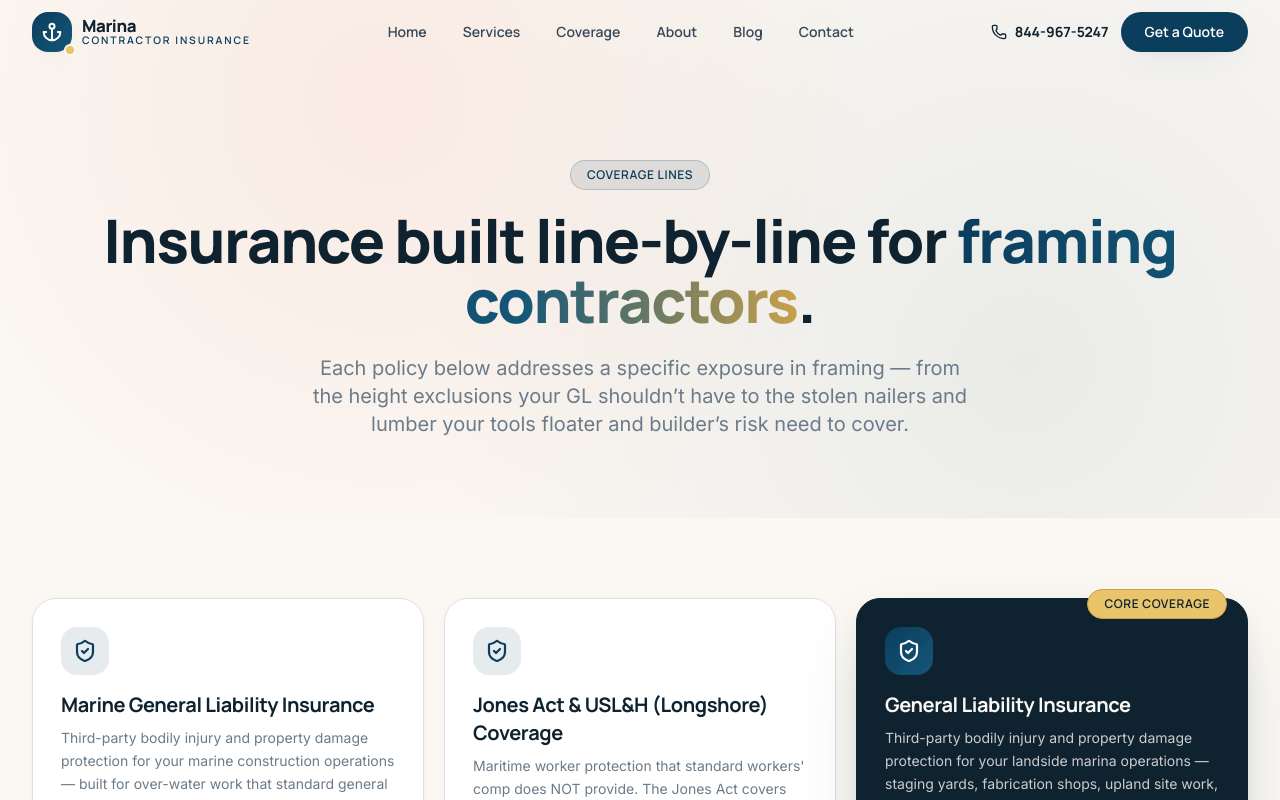
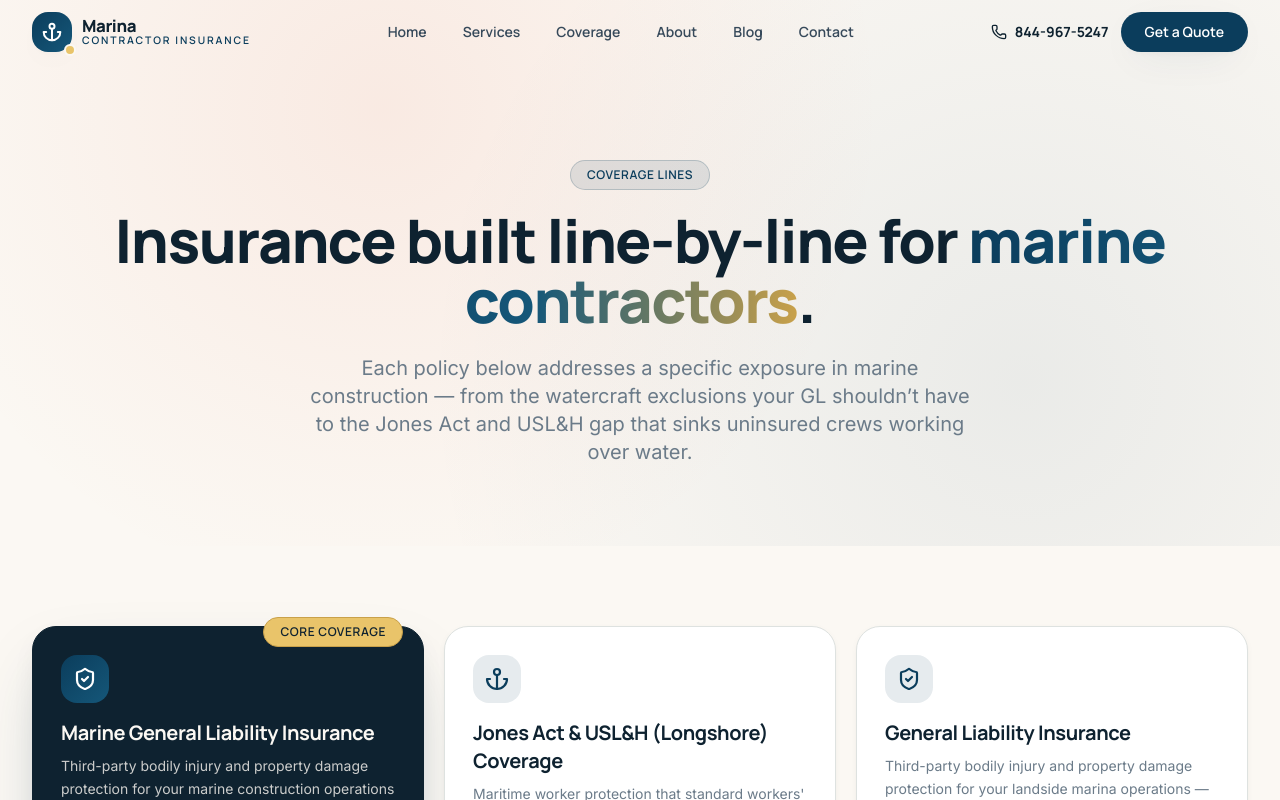
Before and after one commit to MCERQUA/marinacontractorinsurance.com, a Next.js app: page /services in a window 1280 px wide. Shown: the top 800 px of the page. Built offline with nearby package versions, Linux system fonts and the light colour scheme.

Commit message:
auto-save: src/app/layout.tsx,src/app/services/[slug]/page.tsx,src/app/services/page.tsx

```diff
--- a/src/app/layout.tsx
+++ b/src/app/layout.tsx
@@ -100,14 +100,14 @@ export default function RootLayout({
     },
     areaServed: { "@type": "Country", name: "United States" },
     serviceType: [
-      "General Liability Insurance for Framing Contractors",
-      "Workers' Compensation for Framing Crews (Class 5403)",
-      "Commercial Auto Insurance for Contractor Trucks & Trailers",
-      "Builder's Risk Insurance for Framing Projects",
-      "Tools & Equipment / Inland Marine for Framers",
-      "Commercial Property Insurance for Framers' Shops & Yards",
+      "Marine General Liability Insurance for Marine Contractors",
+      "Jones Act & USL&H (Longshore) Coverage for Maritime Crews",
+      "General Liability Insurance for Upland Marina Operations",
+      "Workers' Compensation for Marine Construction Crews",
+      "Commercial Auto Insurance for Marine Contractor Trucks & Trailers",
+      "Inland Marine / Equipment Insurance for Barges, Cranes & Dredges",
+      "Builder's Risk Insurance for Dock, Pier & Marina Projects",
       "Umbrella / Excess Liability Insurance",
-      "Contractor License & Surety Bonds",
     ],
   };
 
--- a/src/app/services/[slug]/page.tsx
+++ b/src/app/services/[slug]/page.tsx
@@ -10,23 +10,23 @@ import { SERVICES, SITE } from "@/lib/site";
 import { SERVICE_DETAIL, buildPageFaqs } from "@/lib/content";
 import {
   ShieldCheck, HardHat, Truck, Building2, Wrench, FileCheck,
-  Umbrella, Factory, CheckCircle2, ArrowRight, ArrowLeft, Users, Target,
+  Umbrella, Anchor, CheckCircle2, ArrowRight, ArrowLeft, Users, Target,
 } from "lucide-react";
 
 const ICONS = {
-  ShieldCheck, HardHat, Truck, Building2, Wrench, FileCheck, Factory, Umbrella,
+  ShieldCheck, HardHat, Truck, Building2, Wrench, FileCheck, Anchor, Umbrella,
 } as const;
 
 // Per-service hero imagery (falls back to hero.jpg)
 const SERVICE_IMAGE: Record<string, string> = {
-  "general-liability": "/images/framing-walls.jpg",
-  "workers-compensation": "/images/scaffold-safety.jpg",
-  "commercial-auto": "/images/lumber-package.jpg",
-  "builders-risk": "/images/jobsite.jpg",
-  "inland-marine-equipment": "/images/blueprint-tools.jpg",
-  "property": "/images/commercial-build.jpg",
-  "umbrella-excess-liability": "/images/truss-roof.jpg",
-  "contractors-bonds": "/images/nail-gun-action.jpg",
+  "marine-general-liability": "/images/dock-construction.jpg",
+  "jones-act-uslh": "/images/marine-crew.jpg",
+  "general-liability": "/images/marine-fabrication-shop.jpg",
+  "workers-compensation": "/images/pile-driving.jpg",
+  "commercial-auto": "/images/marine-trucks.jpg",
+  "inland-marine-equipment": "/images/barge-crane.jpg",
+  "builders-risk": "/images/marina-build.jpg",
+  "umbrella-excess-liability": "/images/waterfront-project.jpg",
 };
 
 export function generateStaticParams() {
@@ -41,17 +41,17 @@ export async function generateMetadata({ params }: Props): Promise<Metadata> {
   if (!service) return {};
   const url = `${SITE.url}/services/${slug}`;
   return {
-    title: `${service.title} for Framing Contractors`,
+    title: `${service.title} for Marina Contractors`,
     description: service.description,
     keywords: service.keywords ? [...service.keywords] : undefined,
     alternates: { canonical: url },
     openGraph: {
-      title: `${service.title} for Framing Contractors | Contractors Choice Agency`,
+      title: `${service.title} for Marina Contractors | Contractors Choice Agency`,
       description: service.description,
       url,
-      images: [{ url: "/images/og-image.jpg", width: 1200, height: 630, alt: `${service.title} for framing contractors` }],
+      images: [{ url: "/images/og-image.jpg", width: 1200, height: 630, alt: `${service.title} for marine contractors` }],
     },
-    twitter: { card: "summary_large_image", title: `${service.title} for Framing Contractors`, description: service.description },
+    twitter: { card: "summary_large_image", title: `${service.title} for Marina Contractors`, description: service.description },
   };
 }
 
@@ -90,7 +90,7 @@ export default async function ServiceDetailPage({ params }: Props) {
   const serviceSchema = {
     "@context": "https://schema.org",
     "@type": "InsuranceService",
-    name: `${service.title} for Framing Contractors`,
+    name: `${service.title} for Marina Contractors`,
     description: service.description,
     url,
     provider: {
@@ -136,7 +136,7 @@ export default async function ServiceDetailPage({ params }: Props) {
                 <h1 className="mt-4 font-heading font-extrabold text-espresso text-4xl md:text-5xl leading-[1.08] tracking-tight">
                   {service.title}{" "}
                   <span className="bg-gradient-to-r from-clay via-clay-light to-gold-dark bg-clip-text text-transparent">
-                    for framing contractors
+                    for marine contractors
                   </span>
                 </h1>
                 {detail && (
@@ -157,7 +157,7 @@ export default async function ServiceDetailPage({ params }: Props) {
                 <div className="rounded-t-[10rem] rounded-b-3xl overflow-hidden border-4 border-white shadow-warm-lg">
                   <img
                     src={heroImg}
-                    alt={`${service.title} — framing contractor operations`}
+                    alt={`${service.title} — marine contractor operations`}
                     className="w-full h-[300px] md:h-[360px] object-cover"
                     loading="lazy"
                   />
--- a/src/app/services/page.tsx
+++ b/src/app/services/page.tsx
@@ -7,22 +7,22 @@ import { FadeIn } from "@/components/animations/FadeIn";
 import { SERVICES, SITE } from "@/lib/site";
 import {
   ShieldCheck, HardHat, Truck, Building2, Wrench, FileCheck,
-  Umbrella, Factory, ArrowRight,
+  Umbrella, Anchor, ArrowRight,
 } from "lucide-react";
 
 const ICONS = {
-  ShieldCheck, HardHat, Truck, Building2, Wrench, FileCheck, Factory, Umbrella,
+  ShieldCheck, HardHat, Truck, Building2, Wrench, FileCheck, Anchor, Umbrella,
 } as const;
 
 export const metadata: Metadata = {
-  title: "Framing Contractor Insurance Coverage & Services",
+  title: "Marina Contractor Insurance Coverage & Services",
   description:
-    "Eight lines of insurance built for framing & rough-carpentry contractors: general liability, workers' comp, commercial auto, builder's risk, tools & equipment, property, umbrella, and bonds. Licensed all 50 states.",
+    "Eight lines of insurance built for marine & waterfront construction contractors: marine general liability, Jones Act & USL&H, workers' comp, commercial auto, equipment, builder's risk, and umbrella. Licensed all 50 states.",
   alternates: { canonical: `${SITE.url}/services` },
   openGraph: {
-    title: "Framing Contractor Insurance Coverage | Contractors Choice Agency",
+    title: "Marina Contractor Insurance Coverage | Contractors Choice Agency",
     description:
-      "General liability, workers' comp, builder's risk, tools & equipment, commercial auto, property, umbrella, and bonds — written specifically for framing contractors.",
+      "Marine general liability, Jones Act, USL&H, workers' comp, builder's risk, equipment floaters, commercial auto, and umbrella — written specifically for marine contractors.",
     url: `${SITE.url}/services`,
   },
 };
@@ -49,15 +49,15 @@ export default function ServicesPage() {
               <h1 className="mt-5 font-heading font-extrabold text-espresso text-4xl md:text-5xl lg:text-6xl leading-[1.05] tracking-tight">
                 Insurance built line-by-line for{" "}
                 <span className="bg-gradient-to-r from-clay via-clay-light to-gold-dark bg-clip-text text-transparent">
-                  framing contractors
+                  marine contractors
                 </span>
                 .
               </h1>
               <p className="mt-6 lead max-w-2xl mx-auto">
-                Each policy below addresses a specific exposure in framing —
-                from the height exclusions your GL shouldn&rsquo;t have to the
-                stolen nailers and lumber your tools floater and builder&rsquo;s
-                risk need to cover.
+                Each policy below addresses a specific exposure in marine
+                construction — from the watercraft exclusions your GL
+                shouldn&rsquo;t have to the Jones Act and USL&amp;H gap that
+                sinks uninsured crews working over water.
               </p>
             </FadeIn>
           </div>
@@ -68,7 +68,7 @@ export default function ServicesPage() {
             <div className="grid sm:grid-cols-2 lg:grid-cols-3 gap-5">
               {SERVICES.map((s, i) => {
                 const Icon = ICONS[s.icon as keyof typeof ICONS] ?? ShieldCheck;
-                const featured = s.slug === "general-liability";
+                const featured = s.slug === "marine-general-liability";
                 return (
                   <FadeIn key={s.slug} delay={(i % 3) * 0.06}>
                     <Link
@@ -115,7 +115,7 @@ export default function ServicesPage() {
 
         <CTABand
           title="Not sure which lines you need?"
-          description="Most framing contractors bundle GL + workers' comp + builder's risk + a tools floater into one coordinated program. We'll build the right mix in one call."
+          description="Most marine contractors bundle marine GL + Jones Act/USL&H + workers' comp + builder's risk + an equipment floater into one coordinated program. We'll build the right mix in one call."
         />
       </main>
       <Footer />
```
